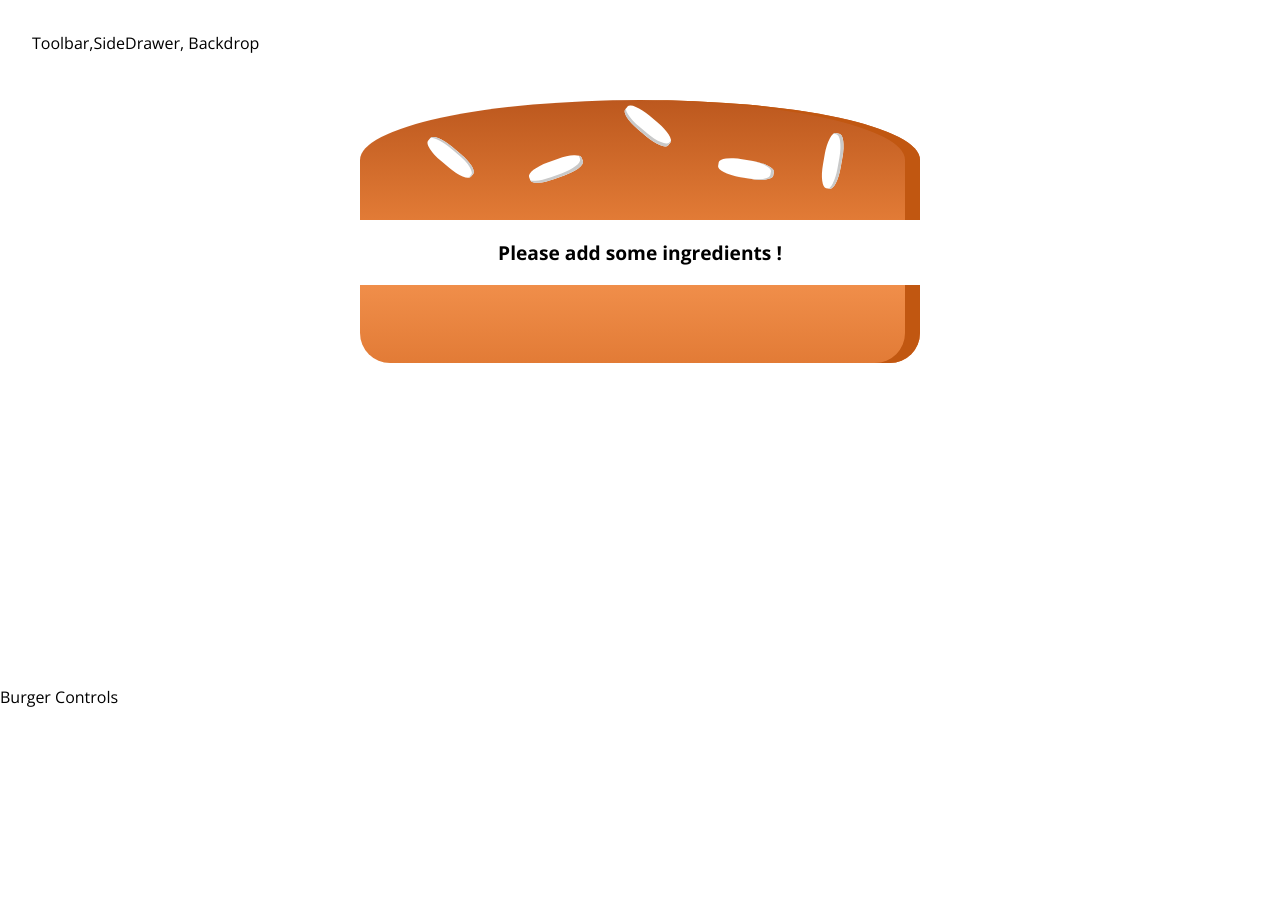
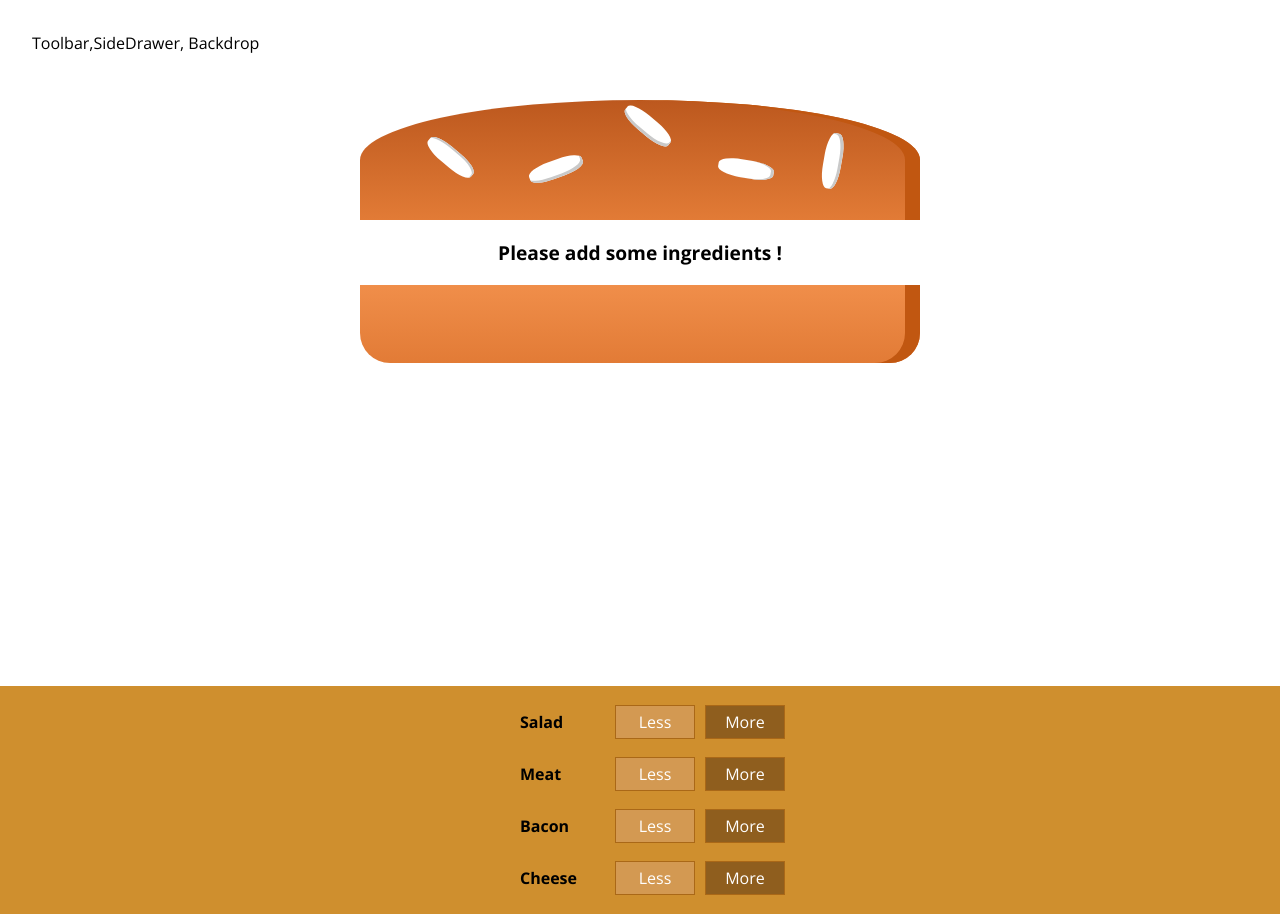
Before and after one commit to SamanAtashi/Practice_React-, a React (Create React App) app in the folder trial-3-Burger/: page / in a window 1280 px wide. Before the commit the page ends 800 px from the top, so only its background shows below. Built offline with nearby package versions, Linux system fonts and the light colour scheme.

Commit message:
Add AddIngredientHandler function

```diff
--- a/trial-3-Burger/src/Components/Burger/BuildControls/BuildControl/BuildControl.js
+++ b/trial-3-Burger/src/Components/Burger/BuildControls/BuildControl/BuildControl.js
@@ -9,7 +9,9 @@ const BuildControl = (props) => {
 		<div className={BuildControl}>
 			<div className={Label}>{props.label}</div>
 			<button className={Less}>Less</button>
-			<button className={More}>More</button>
+			<button className={More} onClick={props.added}>
+				More
+			</button>
 		</div>
 	);
 };
--- a/trial-3-Burger/src/Components/Burger/BuildControls/BuildControls.js
+++ b/trial-3-Burger/src/Components/Burger/BuildControls/BuildControls.js
@@ -1,7 +1,30 @@
 import React from 'react';
 
+import BuildControl from './BuildControl/BuildControl';
+
+import classes from './BuildControls.module.css';
+
+const controls = [
+	{ label: 'Salad', type: 'salad' },
+	{ label: 'Meat', type: 'meat' },
+	{ label: 'Bacon', type: 'bacon' },
+	{ label: 'Cheese', type: 'cheese' },
+];
+
 const BuildControls = (props) => {
-	return <div></div>;
+	return (
+		<div className={classes.BuildControls}>
+			{controls.map((ctrl) => {
+				return (
+					<BuildControl
+						key={ctrl.label}
+						label={ctrl.label}
+						added={() => props.addIngredient(ctrl.type)}
+					/>
+				);
+			})}
+		</div>
+	);
 };
 
 export default BuildControls;
--- a/trial-3-Burger/src/Components/Burger/BuildControls/BuildControls.module.css
+++ b/trial-3-Burger/src/Components/Burger/BuildControls/BuildControls.module.css
@@ -0,0 +1,10 @@
+.BuildControls {
+	width: 100%;
+	background-color: #cf8f2e;
+	display: flex;
+	flex-flow: column;
+	align-items: center;
+	box-shadow: 0 2px 1px #ccc;
+	margin: auto;
+	padding: 10px;
+}
--- a/trial-3-Burger/src/Containers/BurgerBuilder/BurgerBuilder.js
+++ b/trial-3-Burger/src/Containers/BurgerBuilder/BurgerBuilder.js
@@ -3,19 +3,55 @@ import React, { Component } from 'react';
 import Aux from '../../hoc/aux';
 
 import Burger from '../../Components/Burger/Burger';
+import BuildControls from '../../Components/Burger/BuildControls/BuildControls';
+
+const INGREDIENTS_PRICE = {
+	cheese: 0.5,
+	salad: 0.4,
+	meat: 1.3,
+	bacon: 0.7,
+};
 
 class BurgerBuilder extends Component {
 	state = {
-		cheese: 0,
-		salad: 0,
-		meat: 0,
+		ingredients: {
+			cheese: 0,
+			salad: 0,
+			meat: 0,
+			bacon: 0,
+		},
+		totalPrice: 4,
 	};
+
+	addIngredientHandler = (type) => {
+		// handling ingredients
+		const oldCount = this.state.ingredients[type];
+		const updatedCount = oldCount + 1;
+		const updatedIngerdients = {...this.state.ingredients};
+		updatedIngerdients[type] = updatedCount;
+
+		// handling price
+		const additionPrice = INGREDIENTS_PRICE[type];
+		const oldPrice = this.state.totalPrice;
+		const newPrice = oldPrice + additionPrice;
+
+		this.setState({
+			ingredients: updatedIngerdients,
+			totalPrice: newPrice,
+		});
+	};
+
+	// removeIngredientHandler = (type) => {
+	// 	this.setState({});
+	// };
 
 	render() {
 		return (
 			<Aux>
-				<Burger ingredients={this.state} />
-				<div>Burger Controls</div>
+				<Burger ingredients={this.state.ingredients} />
+				<BuildControls
+					addIngredient={this.addIngredientHandler}
+				/>
 			</Aux>
 		);
 	}
```
